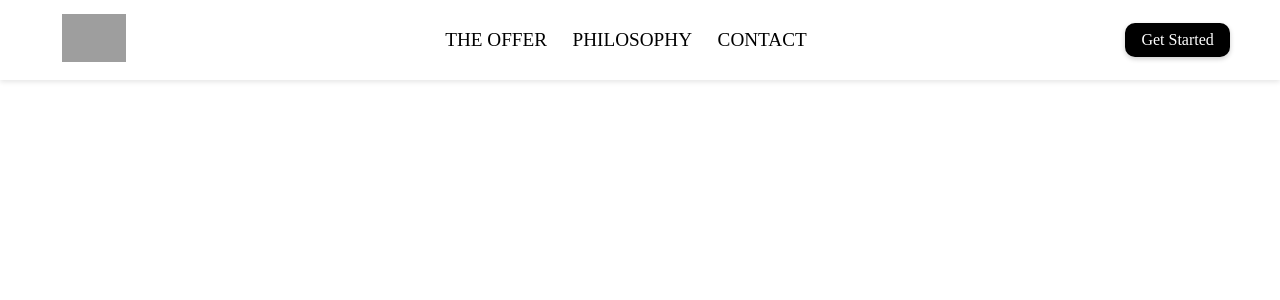
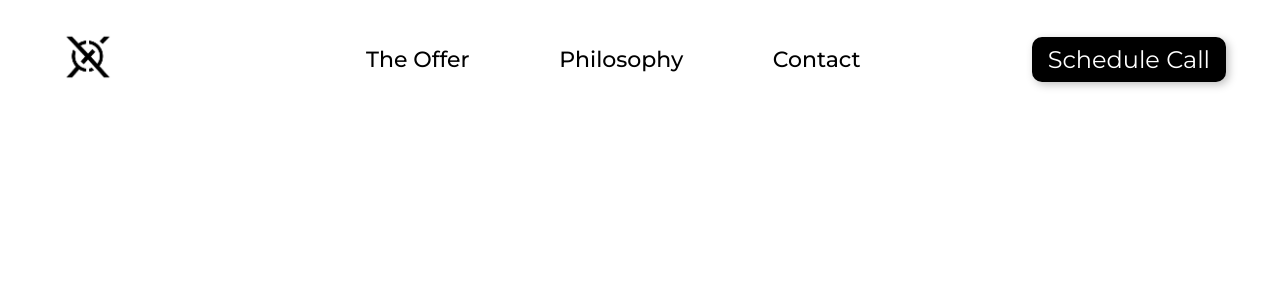
Before and after one commit to MaksRechnio/EXQDigital-Website, a Flask app: page / in a window 1280 px wide. Shown: the top 300 px of the page. Run offline with Flask 3, Linux system fonts and the light colour scheme; grey boxes are pictures that could not be loaded.

Commit message:
finished the initial NAVBAR design - both mobile and desktop

```diff
--- a/website/static/css/styles.css
+++ /dev/null
@@ -1,132 +0,0 @@
-/* General Reset */
-body, ul, li, a {
-    margin: 0;
-    padding: 0;
-    list-style: none;
-    text-decoration: none;
-}
-
-/* Navbar Styling */
-.navbar {
-    display: flex;
-    align-items: center;
-    justify-content: space-between;
-    height: 10vh;
-    padding: 0 2vw;
-    background-color: #fff;
-    box-shadow: 0px 2px 5px rgba(0, 0, 0, 0.1);
-    position: relative;
-}
-
-/* Logo Styling */
-.logo-container {
-    margin-left: 3%;
-}
-
-.logo {
-    width: 5vw;
-    height: auto;
-    max-height: 7vh;
-}
-
-/* Desktop Links */
-.nav-links {
-    display: flex;
-    gap: 2vw;
-    text-align: center;
-}
-
-.nav-links li {
-    font-size: 1.2rem;
-    font-weight: 500;
-}
-
-.nav-links a {
-    color: #000;
-    transition: color 0.3s ease;
-}
-
-.nav-links a:hover {
-    color: #555;
-}
-
-/* Call-to-Action Button */
-.cta-button-container {
-    margin-right: 2%;
-}
-
-.cta-button {
-    display: inline-block;
-    background-color: #000;
-    color: #fff;
-    font-size: 1rem;
-    font-weight: 500;
-    padding: 0.5rem 1rem;
-    border-radius: 10px;
-    box-shadow: 0px 2px 5px rgba(0, 0, 0, 0.2);
-    transition: all 0.3s ease;
-}
-
-.cta-button:hover {
-    background-color: #333;
-    box-shadow: 0px 4px 10px rgba(0, 0, 0, 0.3);
-}
-
-/* Mobile Hamburger Icon */
-.hamburger {
-    display: none;
-    margin-right: 2%;
-    cursor: pointer;
-}
-
-.hamburger img {
-    width: 25px;
-    height: 25px;
-}
-
-/* Mobile Menu */
-.mobile-menu {
-    display: none;
-    position: absolute;
-    top: 10vh; /* Below the navbar */
-    right: 0;
-    background-color: #fff;
-    width: 100%;
-    box-shadow: 0px 2px 5px rgba(0, 0, 0, 0.1);
-}
-
-.mobile-menu.active {
-    display: block;
-}
-
-.mobile-menu ul {
-    padding: 1rem;
-    text-align: center;
-}
-
-.mobile-menu li {
-    font-size: 1.2rem;
-    margin: 1rem 0;
-}
-
-.mobile-menu a {
-    color: #000;
-    font-weight: 500;
-}
-
-/* Responsive Design */
-@media screen and (max-width: 768px) {
-    .nav-links,
-    .cta-button-container {
-        display: none; /* Hide desktop links and CTA */
-    }
-
-    .hamburger {
-        display: block; /* Show hamburger icon */
-    }
-
-    .logo {
-        width: 10vw; /* Adjust logo size */
-        max-height: 6vh;
-    }
-}
--- /dev/null
+++ b/website/static/styles.css
@@ -0,0 +1,194 @@
+* {
+    font-family: "Montserrat", sans-serif;
+    font-weight: 400; /* Regular weight */
+    font-style: normal;
+    font-optical-sizing: auto; /* Improves legibility if supported */
+    margin: 0; /* Resets margins */
+    padding: 0; /* Resets padding */
+    box-sizing: border-box; /* Ensures consistent box model */
+}
+
+
+/* FONTS -MONTSERRAT - Defined seperately to allow playing with font weight */
+
+.montserrat-thin {
+    font-family: "Montserrat", sans-serif;
+    font-optical-sizing: auto;
+    font-weight: 100; /* Thin */
+    font-style: normal;
+  }
+
+  .montserrat-extra-light {
+    font-family: "Montserrat", sans-serif;
+    font-optical-sizing: auto;
+    font-weight: 200; /* Extra Light */
+    font-style: normal;
+  }
+
+  .montserrat-light {
+    font-family: "Montserrat", sans-serif;
+    font-optical-sizing: auto;
+    font-weight: 300; /* Light */
+    font-style: normal;
+  }
+
+  .montserrat-regular {
+    font-family: "Montserrat", sans-serif;
+    font-optical-sizing: auto;
+    font-weight: 400; /* Regular */
+    font-style: normal;
+  }
+
+  .montserrat-medium {
+    font-family: "Montserrat", sans-serif;
+    font-optical-sizing: auto;
+    font-weight: 500; /* Medium */
+    font-style: normal;
+  }
+
+  .montserrat-bold {
+    font-family: "Montserrat", sans-serif;
+    font-optical-sizing: auto;
+    font-weight: 700; /* Bold */
+    font-style: normal;
+  }
+
+body{
+    margin: 1.5%;
+}
+
+/* General Reset */
+ul, li, a {
+    padding: 0;
+    list-style: none;
+    text-decoration: none;
+}
+
+/* Navbar Styling */
+.navbar {
+    display: flex;
+    align-items: center;
+    justify-content: space-between;
+    height: 10vh; /* Adjust as needed for vertical responsiveness */
+    background-color: #ffffff;
+    margin-bottom: 10px; /* Lowers the navbar slightly */
+    box-shadow: none; /* Removes the shadow effect */
+    position: relative;
+}
+
+/* Logo Styling */
+.logo-container {
+    margin-left: 3%;
+}
+
+.logo {
+    width: 5vw;
+    height: auto;
+
+}
+
+/* Desktop Links */
+.nav-links {
+    margin-left: 6%;
+    display:flex;
+    gap: 7vw;
+    text-align: center;
+
+}
+
+.nav-links li {
+    font-size: 22px;
+}
+
+.nav-links a {
+    color: #000;
+    transition: color 0.3s ease;
+    font-weight: 500;
+}
+
+.nav-links a:hover {
+    color: #555;
+}
+
+/* Call-to-Action Button */
+.cta-button-container {
+    margin-right: 2.8%;
+}
+
+.cta-button {
+    display: inline-block;
+    background-color: #000000;
+    color: #ffffff;
+    font-size: 1.5rem; /*Experimenting with the REM unit, as it automatically assures responsiveness of the webpage */
+    font-weight: 400;
+    padding: 0.5rem 1rem;
+    border-radius: 10px;
+    box-shadow: 2.745px 2.745px 8.965px 0px rgba(0, 0, 0, 0.25);
+    transition: all 0.3s ease;
+
+}
+
+.cta-button:hover {
+    background-color: #333;
+
+}
+
+/* Mobile Hamburger Icon */
+.hamburger {
+    display: none;
+    margin-right: 2%;
+    cursor: pointer;
+}
+
+.hamburger img {
+    width: 25px;
+    height: 25px;
+}
+
+/* Mobile Menu */
+.mobile-menu {
+    display: none;
+    position: absolute;
+    top: 10vh; /* Below the navbar */
+    right: 0;
+    background-color: #fff;
+    width: 100%;
+    box-shadow: none;
+}
+
+.mobile-menu.active {
+    display: block;
+}
+
+.mobile-menu ul {
+    padding: 1rem;
+    text-align: center;
+}
+
+.mobile-menu li {
+    font-size: 1.2rem;
+    margin: 1rem 0;
+}
+
+.mobile-menu a {
+    color: #000;
+    font-weight: 500;
+}
+
+/* Responsive Design */
+@media screen and (max-width: 768px) {
+    .nav-links,
+    .cta-button-container {
+        display: none; /* Hide desktop links and CTA */
+    }
+
+    .hamburger {
+        display: block; /* Show hamburger icon */
+    }
+
+    .logo {
+        width: 17vw; /* Adjust logo size */
+        max-height: 10vh;
+        padding: 10% 0 0 10%;
+    }
+}
--- a/website/templates/base.html
+++ b/website/templates/base.html
@@ -4,28 +4,39 @@
 <head>
     <meta charset="UTF-8">
     <meta name="viewport" content="width=device-width, initial-scale=1.0">
-    <link rel="stylesheet" href="../static/css/styles.css">
-    <title>base</title>
+    <link rel="stylesheet" href="../static/styles.css">
+    <title>{% block title %}
+        Base
+        {% endblock %}</title>
 
+    <link rel="apple-touch-icon" sizes="180x180" href="../static/favicon_io/apple-touch-icon.png">
+    <link rel="icon" type="image/png" sizes="32x32" href="../static/favicon_io/favicon-32x32.png">
+    <link rel="icon" type="image/png" sizes="16x16" href="../static/favicon_io/favicon-16x16.png">
+    <link rel="manifest" href="../static/favicon_io/site.webmanifest">
+
+    <!--here I place the Montserrat font-->
+    <link rel="preconnect" href="https://fonts.googleapis.com">
+    <link rel="preconnect" href="https://fonts.gstatic.com" crossorigin>
+    <link href="https://fonts.googleapis.com/css2?family=Montserrat:ital,wght@0,100..900;1,100..900&display=swap" rel="stylesheet">
 </head>
 
 <body>
     <nav class="navbar">
         <!-- Logo -->
         <div class="logo-container">
-            <img src="../static/images/logo.png" alt="Logo" class="logo">
+            <img src="../static/pictures/preparation-favicon-exq.png" alt="EXQ-Logo" class="logo">
         </div>
 
         <!-- Links for Desktop -->
         <ul class="nav-links">
-            <li><a href="#offer">THE OFFER</a></li>
-            <li><a href="#philosophy">PHILOSOPHY</a></li>
-            <li><a href="#contact">CONTACT</a></li>
+            <li><a href="#offer">The Offer</a></li>
+            <li><a href="#philosophy">Philosophy</a></li>
+            <li><a href="#contact">Contact</a></li>
         </ul>
 
         <!-- Call-to-Action Button -->
         <div class="cta-button-container">
-            <a href="#cta" class="cta-button">Get Started</a>
+            <a href="https://calendly.com/maksymilian-exqdigital/30min?month=2024-11" class="cta-button">Schedule Call</a>
         </div>
 
         <!-- Hamburger Menu (Visible in Mobile) -->
```
Also changed, not shown: website/static/favicon_io/android-chrome-192x192.png (added), website/static/favicon_io/android-chrome-512x512.png (added), website/static/favicon_io/apple-touch-icon.png (added), website/static/favicon_io/favicon-16x16.png (added), website/static/favicon_io/favicon-32x32.png (added), website/static/favicon_io/favicon.ico (added), website/static/favicon_io/site.webmanifest (added), website/static/pictures/exq-digital-horizontal-logo-black.png (added), website/static/pictures/preparation-favicon-exq.png (added).
